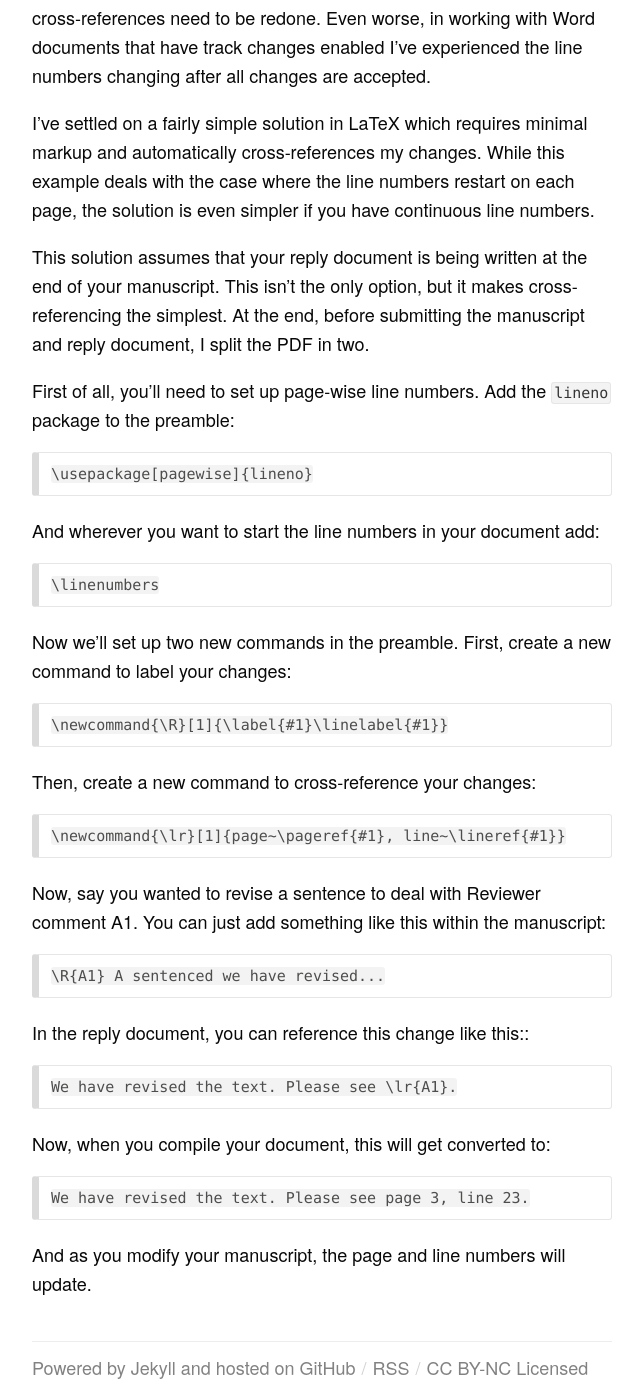
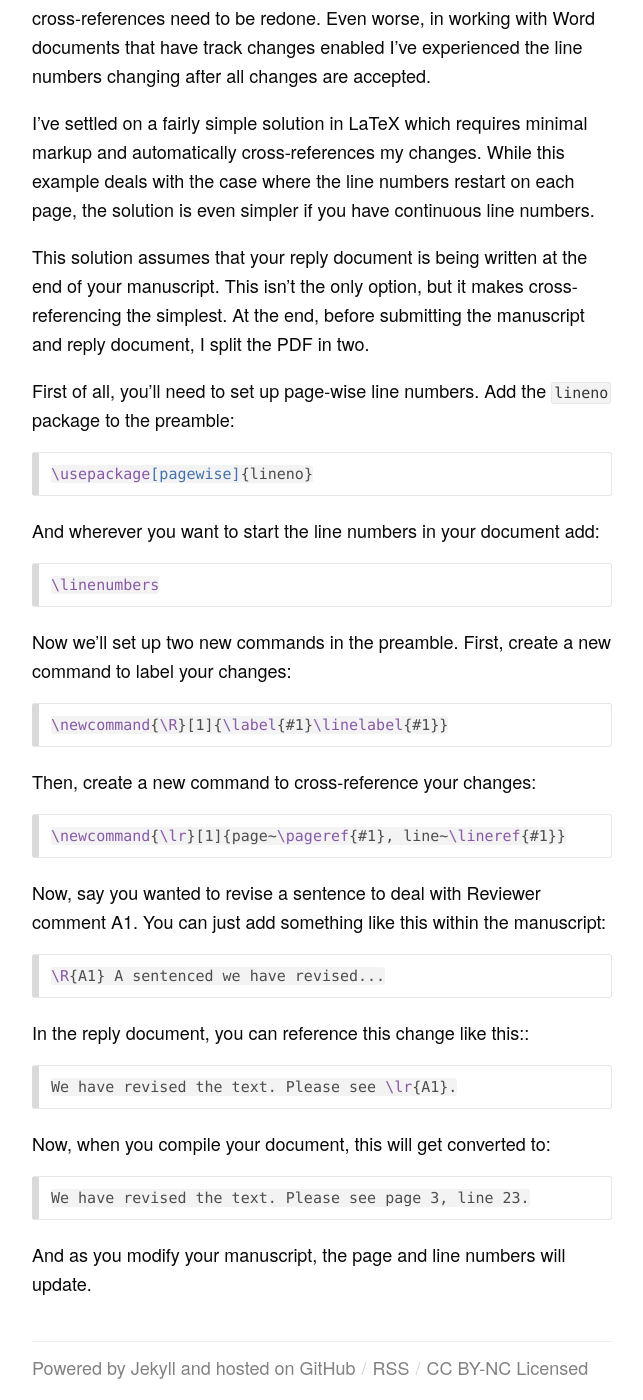
Before and after one commit to seananderson/seananderson.ca, a Jekyll site: the page built from _posts/2013-04-28-cross-referencing-reviewer-replies-in-latex.md, in a window 1280 px wide and 1400 px high, scrolled down 666 px. Shown: the whole window, without its empty margins (318-961 px from the left). Built offline with Jekyll 4.4.1, drawn with Linux system fonts in a browser that asks for light colours; Markdown is read by kramdown in place of the engine named in the settings; comment, search, counter and statistics services are not loaded.

Commit message:
Switch cross-referencing post to syntax code blocks

````diff
--- a/_posts/2013-04-28-cross-referencing-reviewer-replies-in-latex.md
+++ b/_posts/2013-04-28-cross-referencing-reviewer-replies-in-latex.md
@@ -19,31 +19,45 @@ This solution assumes that your reply document is being written at the end of yo
 
 First of all, you'll need to set up page-wise line numbers. Add the `lineno` package to the preamble:
 
-    \usepackage[pagewise]{lineno}
+```tex
+\usepackage[pagewise]{lineno}
+```
 
 
 And wherever you want to start the line numbers in your document add:
 
-    \linenumbers
+```tex
+\linenumbers
+```
 
 Now we'll set up two new commands in the preamble. First, create a new command to label your changes:
 
-    \newcommand{\R}[1]{\label{#1}\linelabel{#1}}
+```tex
+\newcommand{\R}[1]{\label{#1}\linelabel{#1}}
+```
 
 Then, create a new command to cross-reference your changes:
 
-    \newcommand{\lr}[1]{page~\pageref{#1}, line~\lineref{#1}}
+```tex
+\newcommand{\lr}[1]{page~\pageref{#1}, line~\lineref{#1}}
+```
 
 Now, say you wanted to revise a sentence to deal with Reviewer comment A1. You can just add something like this within the manuscript:
 
-    \R{A1} A sentenced we have revised...
+```tex
+\R{A1} A sentenced we have revised...
+```
 
 In the reply document, you can reference this change like this::
 
-    We have revised the text. Please see \lr{A1}.
+```tex
+We have revised the text. Please see \lr{A1}.
+```
 
 Now, when you compile your document, this will get converted to:
 
-    We have revised the text. Please see page 3, line 23.
+```tex
+We have revised the text. Please see page 3, line 23.
+```
 
 And as you modify your manuscript, the page and line numbers will update.
````
